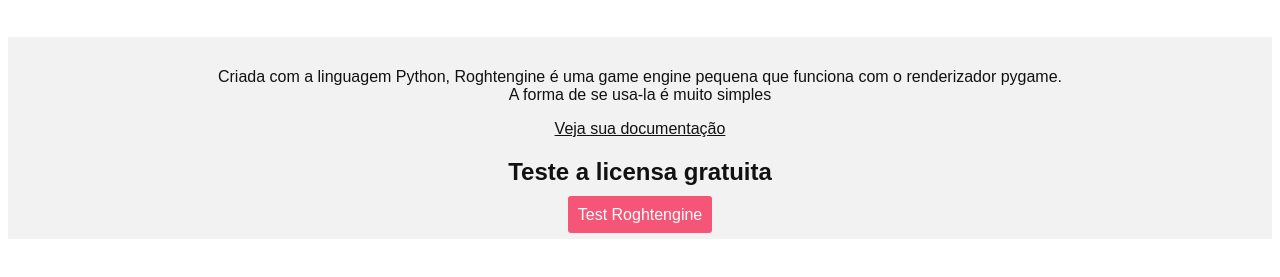
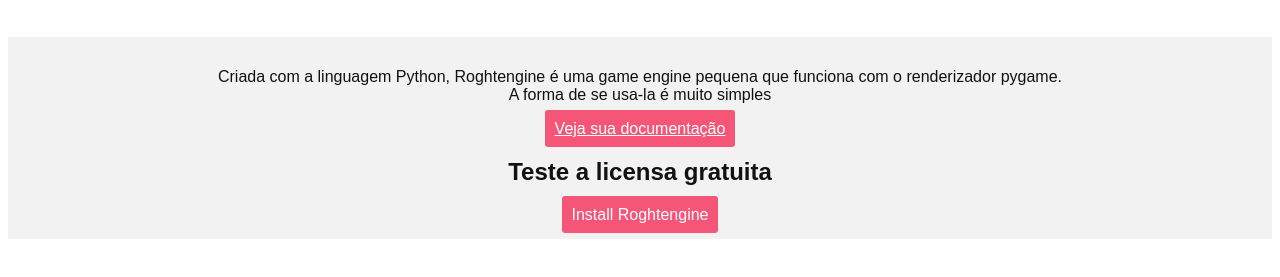
Before and after one commit to randact/roghtengine, a plain HTML site: page index.html in a window 1280 px wide. Shown: the part 61-338 px from the top of the page. Drawn offline with Linux system fonts and the light colour scheme.

Commit message:
Update index.html

```diff
--- a/index.html
+++ b/index.html
@@ -27,9 +27,9 @@
 <br>
   <div>
 <p>Criada com a linguagem Python, Roghtengine é uma game engine pequena que funciona com o renderizador pygame.<br > A forma de se usa-la é muito simples</p>
-    <p><u>Veja sua documentação</u></p>
+    <p><a href = "https://github.com/randact/roghtengine/blob/master/README.md"><u>Veja sua documentação</u></p></a>
 <h2>Teste a licensa gratuita</h2>
-<a href = "">Test Roghtengine</a>
+<a href = "#indev">Install Roghtengine</a>
   </div>
 </center>
 </body>
```
